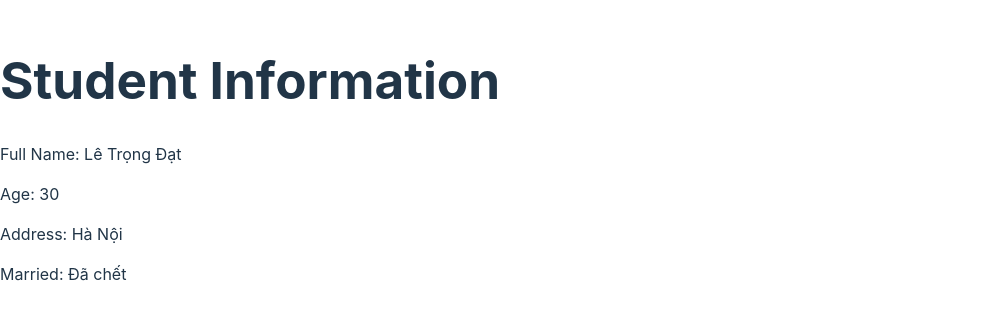
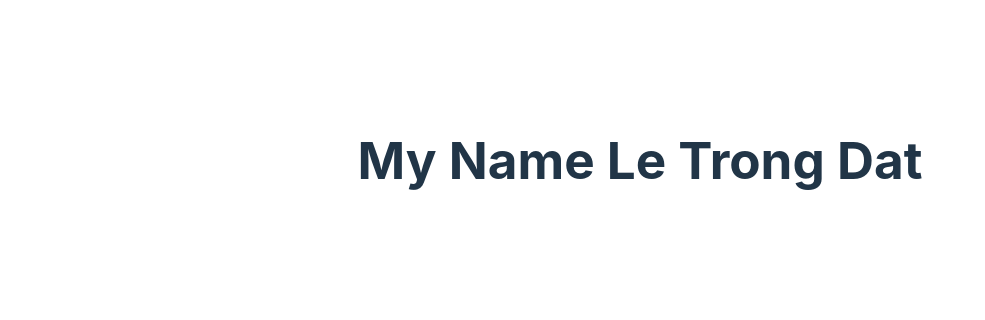
Before and after one commit to datlt2306/FPL-WEB501, a React (Vite) app: page / in a window 1280 px wide. Shown: the part 240-560 px from the top of the page, without its empty margins (0-985 px from the left). Built offline with nearby package versions, Linux system fonts and the light colour scheme.

Commit message:
WD19201 - Buổi 7

```diff
--- a/src/App.jsx
+++ b/src/App.jsx
@@ -1,35 +1,15 @@
-import { useState } from 'react'
-import reactLogo from './assets/react.svg'
-import viteLogo from '/vite.svg'
-import './App.css'
+import "./App.css";
+import ShowInfo from "./components/ShowInfo";
 
 function App() {
-  const [count, setCount] = useState(0)
-
-  return (
-    <>
-      <div>
-        <a href="https://vitejs.dev" target="_blank">
-          <img src={viteLogo} className="logo" alt="Vite logo" />
-        </a>
-        <a href="https://react.dev" target="_blank">
-          <img src={reactLogo} className="logo react" alt="React logo" />
-        </a>
-      </div>
-      <h1>Vite + React</h1>
-      <div className="card">
-        <button onClick={() => setCount((count) => count + 1)}>
-          count is {count}
-        </button>
-        <p>
-          Edit <code>src/App.jsx</code> and save to test HMR
-        </p>
-      </div>
-      <p className="read-the-docs">
-        Click on the Vite and React logos to learn more
-      </p>
-    </>
-  )
+    const student = {
+        name: "Le Trong Dat",
+    };
+    return (
+        <>
+            <ShowInfo student={student} />
+        </>
+    );
 }
 
-export default App
+export default App;
--- /dev/null
+++ b/src/components/ShowInfo.jsx
@@ -0,0 +1,4 @@
+function ShowName({ student }) {
+    return <h1>My Name {student.name}</h1>;
+}
+export default ShowName;
--- a/src/main.jsx
+++ b/src/main.jsx
@@ -1,18 +1,7 @@
 import { createRoot } from "react-dom/client";
 import "./index.css";
+import App from "./App";
 
-const student = {
-    fullName: "Lê Trọng Đạt",
-    age: 30,
-    address: "Hà Nội",
-    isMarried: false,
-};
-createRoot(document.getElementById("root")).render(
-    <div>
-        <h1>Student Information</h1>
-        <p>Full Name: {student.fullName}</p>
-        <p>Age: {student.age}</p>
-        <p>Address: {student.address}</p>
-        <p>Married: {student.isMarried ? "Chưa lấy vợ" : "Đã chết"}</p>
-    </div>
-);
+createRoot(document.getElementById("root")).render(<App />);
+
+// JSX => Javascript XML
```
Also changed, not shown: src/ShowStudent.jsx (added, +9 -0 lines).
